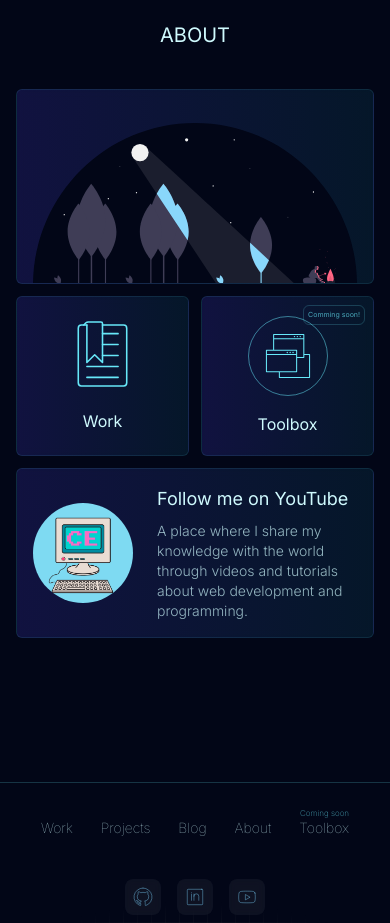
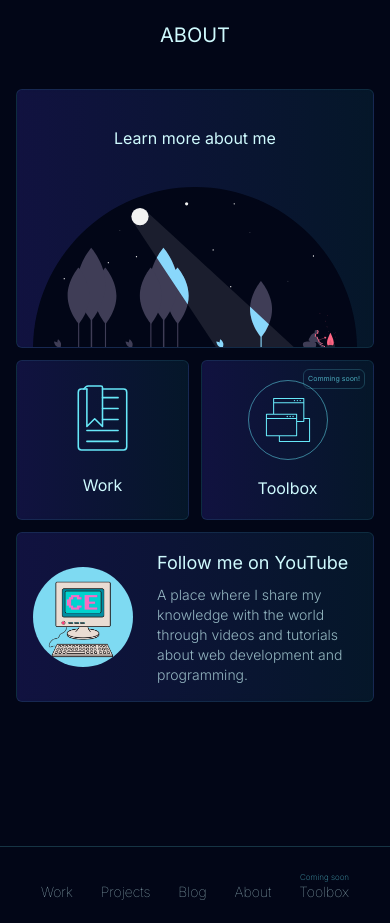
Before and after one commit to stefandjikic/personal-website, a Next.js app: page / in a window 390 px wide. Shown: the part 1660-2583 px from the top of the page. Built offline with nearby package versions, Linux system fonts and the light colour scheme.

Commit message:
Fix positioning of AboutCard heading

```diff
--- a/app/_components/home/about/AboutCard.tsx
+++ b/app/_components/home/about/AboutCard.tsx
@@ -8,7 +8,7 @@
   return (
     <Link href="/about">
       <div className="h-full overflow-hidden flex flex-col gap-10 justify-end items-center rounded-md backdrop-blur-sm p-4 group bg-gradient-to-r from-indigo-600/20 to-cyan-800/20 hover:bg-gradient-to-l border border-cyan-300/10 hover:border-cyan-300/20 transition duration-300">
-        <h3 className="text-cyan-100 absolute -bottom-5 group-hover:-translate-y-60 transition duration-300">
+        <h3 className="text-cyan-100  sm:absolute relative -bottom-5 group-hover:-translate-y-60 transition duration-300">
           Learn more about me
         </h3>
         <Image
```
